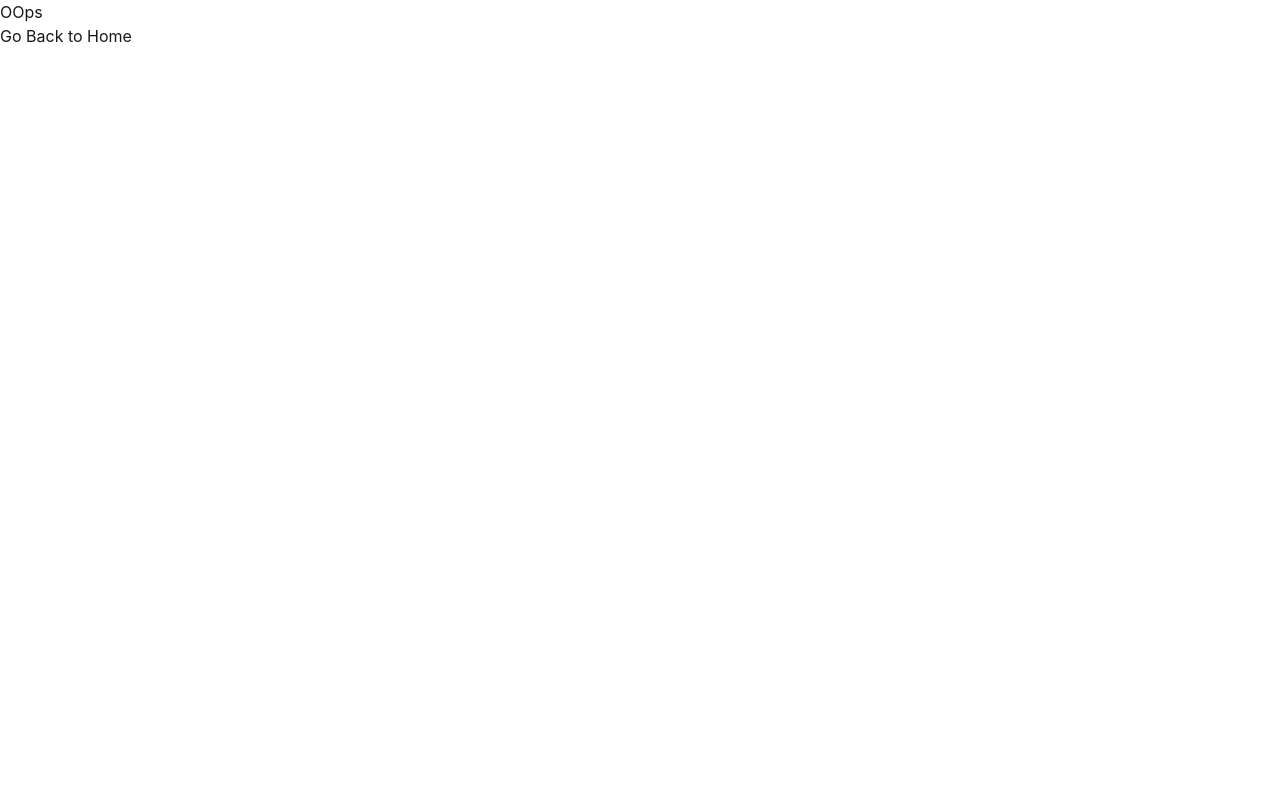
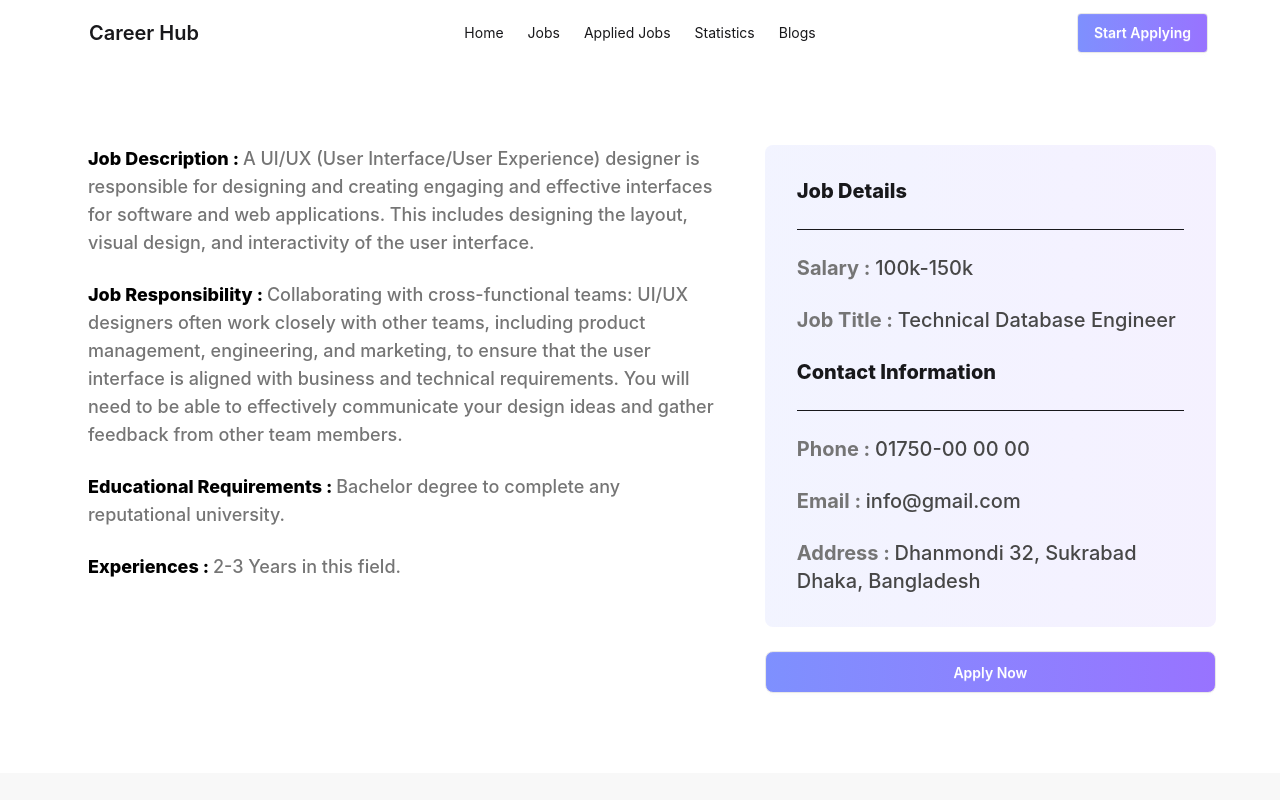
Before and after one commit to istewakhassantewak/Career-Hub, a React (Vite) app: page /job/1 in a window 1280 px wide. Shown: the top 800 px of the page. Built offline with nearby package versions, Linux system fonts and the light colour scheme.

Commit message:
fitting the applied job in local storage and showing them in applied jobs route

```diff
--- a/index.html
+++ b/index.html
@@ -1,13 +1,16 @@
 <!doctype html>
-<html lang="en">
+<html lang="en" data-theme="light">
+
 <head>
   <meta charset="UTF-8" />
   <link rel="icon" type="image/svg+xml" href="/favicon.svg" />
   <meta name="viewport" content="width=device-width, initial-scale=1.0" />
   <title>career-hub</title>
 </head>
+
 <body>
   <div id="root"></div>
   <script type="module" src="/src/main.jsx"></script>
 </body>
+
 </html>
--- a/package.json
+++ b/package.json
@@ -17,6 +17,7 @@
     "react-dom": "^19.2.6",
     "react-icons": "^5.6.0",
     "react-router-dom": "^7.15.1",
+    "react-toastify": "^11.1.0",
     "sort-by": "^1.2.0",
     "tailwindcss": "^4.3.0"
   },
--- a/src/components/AppliedJobs/AppliedJobs.jsx
+++ b/src/components/AppliedJobs/AppliedJobs.jsx
@@ -1,7 +1,53 @@
+import { useEffect, useState } from "react";
+import { useLoaderData } from "react-router-dom";
+import { CiLocationOn } from "react-icons/ci";
+import { FaDollarSign } from "react-icons/fa";
+import { getStoredJobApplication } from "../../utility/localStorage";
+
 const AppliedJobs = () => {
+    const jobs = useLoaderData();
+    const [appliedJobs, setAppliedJobs] = useState([])
+    useEffect(() => {
+        const storedJobIds = getStoredJobApplication();
+        if (jobs.length > 0) {
+            const jobsApplied = jobs.filter(job => storedJobIds.includes(job.id))
+            setAppliedJobs(jobsApplied)
+            console.log(jobsApplied)
+        }
+
+    }, [])
     return (
         <div>
-            <h2>Jobs I Applied</h2>
+
+            <div className="mt-20">
+                {
+                    appliedJobs.map(job => <div key={job.id} className="card card-side rounded-lg bg-base-100 shadow-sm mb-6">
+                        <figure className="w-60 h-60  p-8 " >
+                            <img
+                                className="w-full h-full rounded-lg object-contain bg-[#F4F4F4] p-8"
+                                src={job.logo}
+                                alt="Movie"
+                            />
+                        </figure>
+                        <div className="card-body justify-center space-y-2.5">
+                            <h2 className="card-title">{job.job_title}</h2>
+                            <p className="flex  grow-0">{job.company_name}</p>
+                            <div>
+                                <button className="px-5 py-2 font-extrabold border rounded border-[#7E90FE] text-[#7E90FE]  mr-4">{job.remote_or_onsite}</button>
+                                <button className="px-5 py-2 font-extrabold border rounded border-[#7E90FE]  text-[#7E90FE]">{job.job_type}</button>
+                            </div>
+                            <div className="flex text-[#757575] font-semibold text-xl">
+                                <h2 className="flex mr-4"> <CiLocationOn className="text-2xl  mr-2" />{job.location}</h2>
+                                <h2 className="flex"> <FaDollarSign className="text-2xl  mr-2" />{job.salary}</h2>
+                            </div>
+                        </div>
+                        <div className="flex items-center mr-5 justify-end">
+                            <button className="btn rounded-md  text-white bg-linear-to-r from-[#7E90FE] to-[#9873FF]">View Details</button>
+                        </div>
+                    </div>
+                    )
+                }
+            </div>
         </div>
     );
 };
--- a/src/components/CategoryList/CategoryList.jsx
+++ b/src/components/CategoryList/CategoryList.jsx
@@ -1,8 +1,8 @@
 const CategoryList = () => {
     return (
         <div>
-            <h2 className="text-5xl text-center">Job Category List</h2>
-            <p className="text-center">Explore Thousand of Job opportunity withh all the informaion you need. Its your future</p>
+            <h2 className="text-5xl font-extrabold mt-20 text-center">Job Category List</h2>
+            <p className="font-medium text-lg mt-4 text-[#757575] text-center">Explore Thousand of Job opportunity withh all the informaion you need. Its your future</p>
         </div>
     );
 };
--- a/src/components/FeaturedJobs/FeaturedJobs.jsx
+++ b/src/components/FeaturedJobs/FeaturedJobs.jsx
@@ -12,16 +12,16 @@ const FeaturedJobs = () => {
     return (
         <div>
             <div className="text-center">
-                <h2 className="text-5xl">Featured Job</h2>
-                <p>Explore thousands of job opportunities with all the information you need. Its your future</p>
+                <h2 className="text-5xl font-extrabold mt-20">Featured Jobs</h2>
+                <p className="font-medium text-lg mt-4 text-[#757575]">Explore thousands of job opportunities with all the information you need. Its your future</p>
             </div>
             <div className="grid grid-cols-2 gap-6">
                 {
                     jobs.slice(0, dataLength).map(job => <Job key={job.id} job={job}></Job>)
                 }
             </div>
-            <div className={dataLength === jobs.length ? 'hidden' : 'flex justify-center items-center mb-10 mt-10'} onClick={() => { setDataLength(jobs.length) }}>
-                <button className="btn btn-primary">Show All Jobs</button>
+            <div className={dataLength === jobs.length ? 'hidden' : 'flex justify-center items-center mt-20'} onClick={() => { setDataLength(jobs.length) }}>
+                <button className="btn text-white rounded-sm  bg-linear-to-r from-[#7E90FE]  to-[#9873FF]">Show All Jobs</button>
             </div>
         </div>
     );
--- a/src/components/Footer/Footer.jsx
+++ b/src/components/Footer/Footer.jsx
@@ -1,6 +1,6 @@
 const Footer = () => {
     return (
-        <footer className=" bg-base-200 p-10">
+        <footer className=" bg-base-200 p-10 mt-20">
             <div className="footer sm:footer-horizontal text-base-content  max-w-6xl mx-auto">
                 <aside>
                     <svg
--- a/src/components/Header/Header.jsx
+++ b/src/components/Header/Header.jsx
@@ -9,7 +9,7 @@ const Header = () => {
         <li><NavLink to="/blogs">Blogs</NavLink></li>
     </>
     return (
-        <div className="navbar bg-base-100 shadow-sm">
+        <div className="navbar">
             <div className="navbar-start">
                 <div className="dropdown">
                     <div tabIndex={0} role="button" className="btn btn-ghost lg:hidden">
@@ -29,7 +29,7 @@ const Header = () => {
                 </ul>
             </div>
             <div className="navbar-end">
-                <a className="btn">Apply Now</a>
+                <a className="btn text-white rounded-sm  bg-gradient-to-r from-[#7E90FE] to-[#9873FF]">Start Applying</a>
             </div>
         </div>
     );
--- a/src/components/Job/Job.jsx
+++ b/src/components/Job/Job.jsx
@@ -1,31 +1,32 @@
 import { CiLocationOn } from "react-icons/ci";
 import { FaDollarSign } from "react-icons/fa";
+import { Link } from "react-router-dom";
 const Job = ({ job }) => {
-    const { logo, job_title, company_name, remote_or_onsite, location, job_type, salary } = job
+    const { id, logo, job_title, company_name, remote_or_onsite, location, job_type, salary } = job
 
     return (
-        <div class="card bg-base-300 shadow-sm py-2 mt-10 rounded-4xl px-4">
-            <figure className="flex justify-start px-6">
+        <div className="card bg-base-200 shadow-sm py-2 mt-10 rounded-3xl px-4">
+            <figure className="flex justify-start mt-7 pl-6">
                 <img className="w-40 h-20"
                     src={logo}
                     alt="Company Logo" />
             </figure>
-            <div class="card-body space-y-4">
-                <h2 class="card-title">{job_title}</h2>
-                <p>{company_name}</p>
+            <div className="card-body space-y-4">
+                <h2 className="card-title font-extrabold text-2xl text-[#474747]">{job_title}</h2>
+                <p className="font-semibold text-xl text-[#757575]">{company_name}</p>
                 <div>
                     <button className="px-5 py-2 font-extrabold border rounded border-[#7E90FE] text-[#7E90FE]  mr-4">{remote_or_onsite}</button>
                     <button className="px-5 py-2 font-extrabold border rounded border-[#7E90FE]  text-[#7E90FE]   mr-4">{job_type}</button>
                 </div>
-                <div className="mt-4 flex">
+                <div className="flex text-[#757575] font-semibold text-xl">
                     <h2 className="flex mr-4"> <CiLocationOn className="text-2xl  mr-2" />{location}</h2>
                     <h2 className="flex"> <FaDollarSign className="text-2xl  mr-2" />{salary}</h2>
                 </div>
-                <div class="card-actions">
-                    <button class="btn btn-primary">View Details</button>
+                <div className="card-actions">
+                    <Link to={`/job/${id}`}><button className="btn rounded-sm  text-white bg-linear-to-r from-[#7E90FE] to-[#9873FF]">View Details</button></Link>
                 </div>
             </div>
-        </div>
+        </div >
     );
 };
 
--- /dev/null
+++ b/src/components/JobDetails/JobDetails.jsx
@@ -0,0 +1,44 @@
+import { useLoaderData, useParams } from "react-router-dom";
+import { ToastContainer, toast } from 'react-toastify';
+import { saveJobApplication } from "../../utility/localStorage";
+const JobDetails = () => {
+    const jobs = useLoaderData()
+    const { id } = useParams()
+    const job = jobs.find(job => job.id === parseInt(id))
+    const handleApplyJob = () => {
+        saveJobApplication(parseInt(id))
+        toast('You have applied successfully')
+    }
+    return (
+        <div>
+
+            <div className="grid gap-4  md:grid-cols-5 mt-20">
+                <div className="md:col-span-3 space-y-6 p-6 pt-0">
+                    <p className="font-medium text-lg text-[#757575]"><span className="text-black font-extrabold">Job Description : </span>{job.job_description}</p>
+                    <p className="font-medium text-lg text-[#757575]"><span className="text-black font-extrabold">Job Responsibility : </span>{job.job_responsibility}</p>
+                    <p className="font-medium text-lg text-[#757575]"><span className="text-black font-extrabold">Educational Requirements : </span>{job.educational_requirements}</p>
+                    <p className="font-medium text-lg text-[#757575]"><span className="text-black font-extrabold">Experiences : </span>{job.experiences}</p>
+                </div>
+                <div className=" md:col-span-2 ">
+                    <div className="bg-linear-to-r from-[#7E90FE]/10 to-[#9873FF]/10 p-8 space-y-6  rounded-lg mb-6">
+                        <h1 className="font-extrabold text-xl">Job Details</h1>
+                        <hr />
+                        <p className="text-xl font-medium text-[#474747]"><span className="font-bold text-[#757575]">Salary : </span>{job.salary}</p>
+                        <p className="text-xl font-medium text-[#474747]"><span className="font-bold text-[#757575]">Job Title : </span>{job.job_title}</p>
+
+                        <h1 className="font-extrabold text-xl">Contact Information</h1>
+                        <hr />
+                        <p className="text-xl font-medium text-[#474747]"><span className="font-bold text-[#757575]">Phone : </span>{job.contact_information.phone}</p>
+                        <p className="text-xl font-medium text-[#474747]"><span className="font-bold text-[#757575]">Email : </span>{job.contact_information.email}</p>
+                        <p className="text-xl font-medium text-[#474747]"><span className="font-bold text-[#757575]">Address : </span>{job.contact_information.address}</p>
+
+                    </div>
+                    <button onClick={handleApplyJob} className="btn w-full py-5 rounded-lg bg-linear-to-r text-white from-[#7E90FE] to-[#9873FF]">Apply Now</button>
+                </div>
+            </div>
+            <ToastContainer />
+        </div>
+    );
+};
+
+export default JobDetails;
--- a/src/main.jsx
+++ b/src/main.jsx
@@ -9,6 +9,7 @@ import Root from './components/Root/Root';
 import Home from './components/Home/Home';
 import AppliedJobs from './components/AppliedJobs/AppliedJobs';
 import ErrorPage from './components/ErrorPage/ErrorPage';
+import JobDetails from './components/JobDetails/JobDetails';
 const router = createBrowserRouter([
   {
     path: "/",
@@ -21,7 +22,14 @@ const router = createBrowserRouter([
       },
       {
         path: '/applied',
-        element: <AppliedJobs></AppliedJobs>
+        element: <AppliedJobs></AppliedJobs>,
+        loader: () => fetch('../jobs.json')
+      },
+      {
+        path: '/job/:id',
+        element: <JobDetails></JobDetails>,
+        loader: () => fetch('../jobs.json')
+
       }
     ]
   },
--- /dev/null
+++ b/src/utility/localStorage.js
@@ -0,0 +1,16 @@
+const getStoredJobApplication = () => {
+    const storedJobApplication = localStorage.getItem('job-applications')
+    if (storedJobApplication) {
+        return JSON.parse(storedJobApplication)
+    }
+    return []
+}
+const saveJobApplication = id => {
+    const storedJobApplications = getStoredJobApplication()
+    const exists = storedJobApplications.find(jobId => jobId === id)
+    if (!exists) {
+        storedJobApplications.push(id)
+        localStorage.setItem('job-applications', JSON.stringify(storedJobApplications))
+    }
+}
+export { getStoredJobApplication, saveJobApplication }
```
Also changed, not shown: 1 other file (tests, documents, lock files or other folders). Lines whose indentation alone changed are shown as unchanged.
